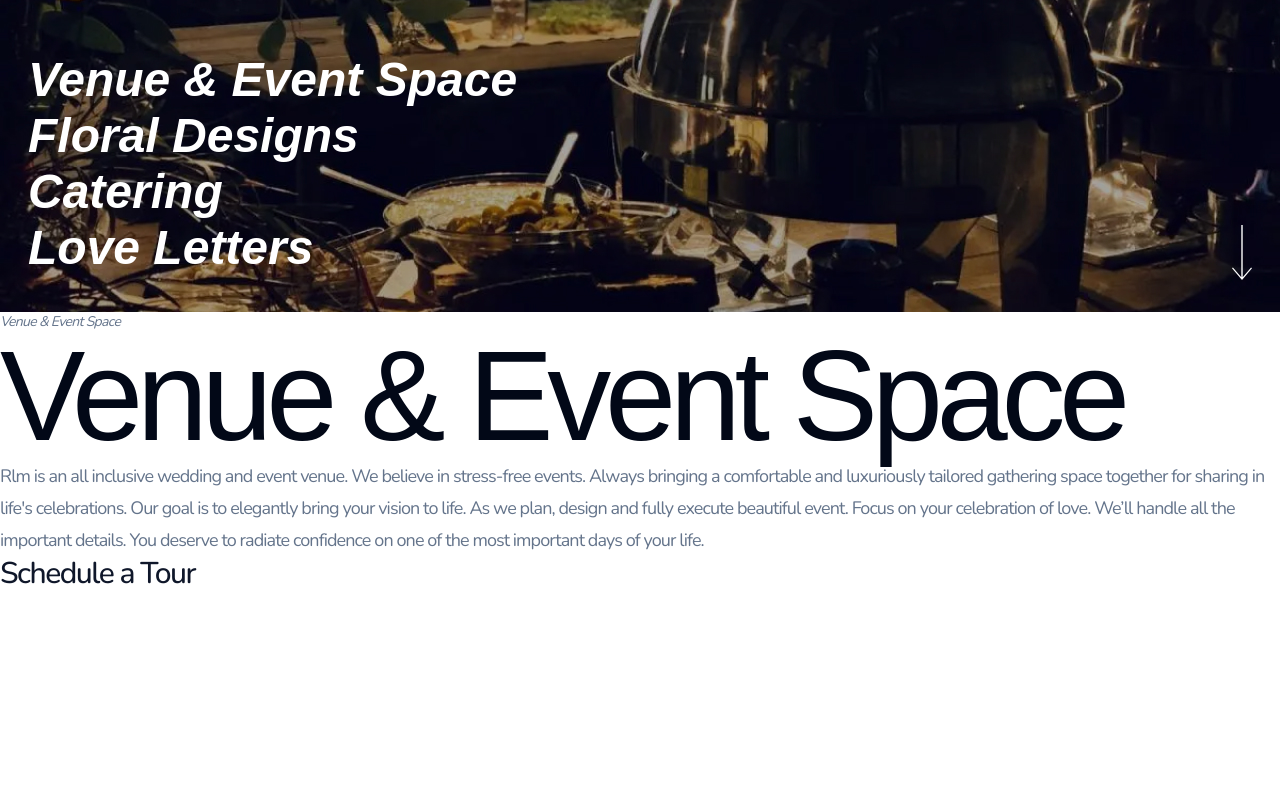
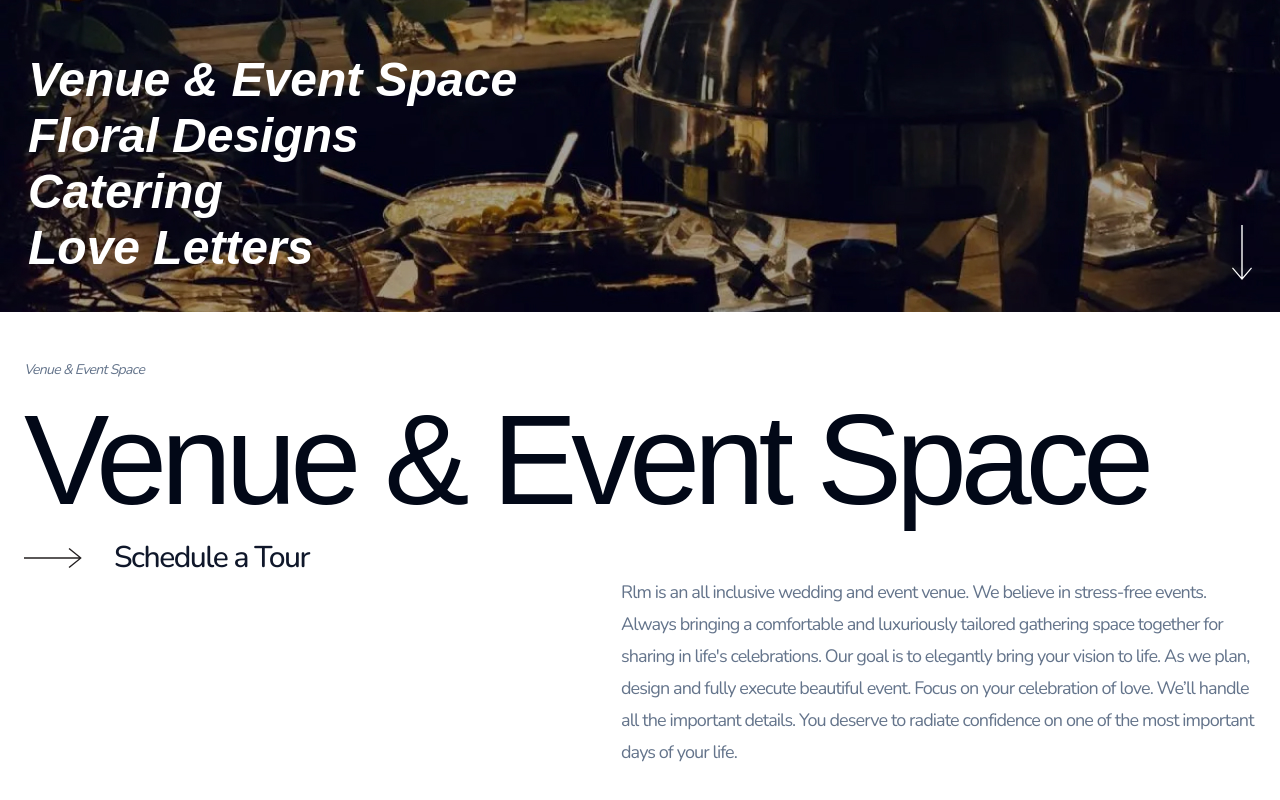
Before and after one commit to Dillonzellis/rlmaffairs-v4, a Next.js app: page / in a window 1280 px wide. Shown: the part 488-1288 px from the top of the page. Before the commit the page ends 1082 px from the top, so only its background shows below. Built offline with nearby package versions, Linux system fonts and the light colour scheme; a web font is replaced by a local one.

Commit message:
style: add temp arrow to button

```diff
--- a/src/app/page.tsx
+++ b/src/app/page.tsx
@@ -1,4 +1,5 @@
 import { HeroNav } from "@/components/HeroNav";
+import MaxWidthWrapper from "@/components/MaxWidthWrapper";
 import { BodyText } from "@/components/typography/BodyText";
 import { MainHeader } from "@/components/typography/MainHeader";
 import { SubHeader } from "@/components/typography/SubHeader";
@@ -34,20 +35,29 @@ export default function Home() {
         <HeroNav />
       </section>
       <section>
-        <SubHeader>Venue & Event Space</SubHeader>
-        <MainHeader>Venue & Event Space</MainHeader>
-        <BodyText>
-          Rlm is an all inclusive wedding and event venue. We believe in
-          stress-free events. Always bringing a comfortable and luxuriously
-          tailored gathering space together for sharing in life's celebrations.
-          Our goal is to elegantly bring your vision to life. As we plan, design
-          and fully execute beautiful event. Focus on your celebration of love.
-          We’ll handle all the important details. You deserve to radiate
-          confidence on one of the most important days of your life.
-        </BodyText>
-        <Button asChild variant="link" size="none" fontSize="lg">
-          <Link href="/">Schedule a Tour</Link>
-        </Button>
+        <MaxWidthWrapper className="py-12">
+          <div className="space-y-4">
+            <SubHeader>Venue & Event Space</SubHeader>
+            <MainHeader>Venue & Event Space</MainHeader>
+
+            <div className="flex gap-8">
+              <Image src="/right-arr.svg" alt="" width={58} height={20} />
+              <Button asChild variant="link" size="none" fontSize="lg">
+                <Link href="/">Schedule a Tour</Link>
+              </Button>
+            </div>
+          </div>
+          <BodyText className="max-w-[635px] ml-auto">
+            Rlm is an all inclusive wedding and event venue. We believe in
+            stress-free events. Always bringing a comfortable and luxuriously
+            tailored gathering space together for sharing in life's
+            celebrations. Our goal is to elegantly bring your vision to life. As
+            we plan, design and fully execute beautiful event. Focus on your
+            celebration of love. We’ll handle all the important details. You
+            deserve to radiate confidence on one of the most important days of
+            your life.
+          </BodyText>
+        </MaxWidthWrapper>
       </section>
     </main>
   );
```
Also changed, not shown: public/right-arr.svg (added).
